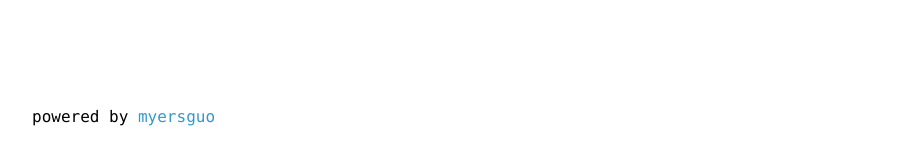
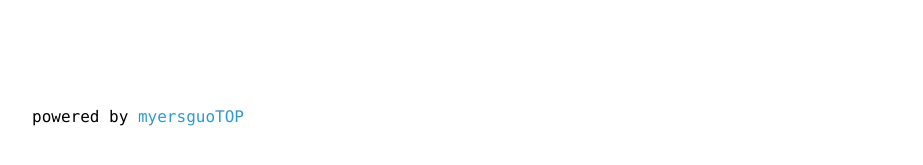
Before and after one commit to myersguo/myersguo.github.com, a Jekyll site: the page built from index.html, in a window 1280 px wide. Shown: the part 704-869 px from the top of the page, without its empty margins (178-1101 px from the left). Built offline with Jekyll 4.4.1, drawn with Linux system fonts in a browser that asks for light colours; the list of posts is cut into pages by our own code; comment, search, counter and statistics services are not loaded.

Commit message:
Update wp.html

```diff
--- a/_layouts/wp.html
+++ b/_layouts/wp.html
@@ -48,7 +48,7 @@
       </section>
 
       <footer>
-        <p>powered by <a href="https://github.com/myersguo">myersguo</a></p>
+        <p>powered by <a href="https://github.com/myersguo">myersguo</a><a href="#top">TOP</a></p>
       </footer>
     </div>
     <script src="/javascripts/scale.fix.js"></script>
```
